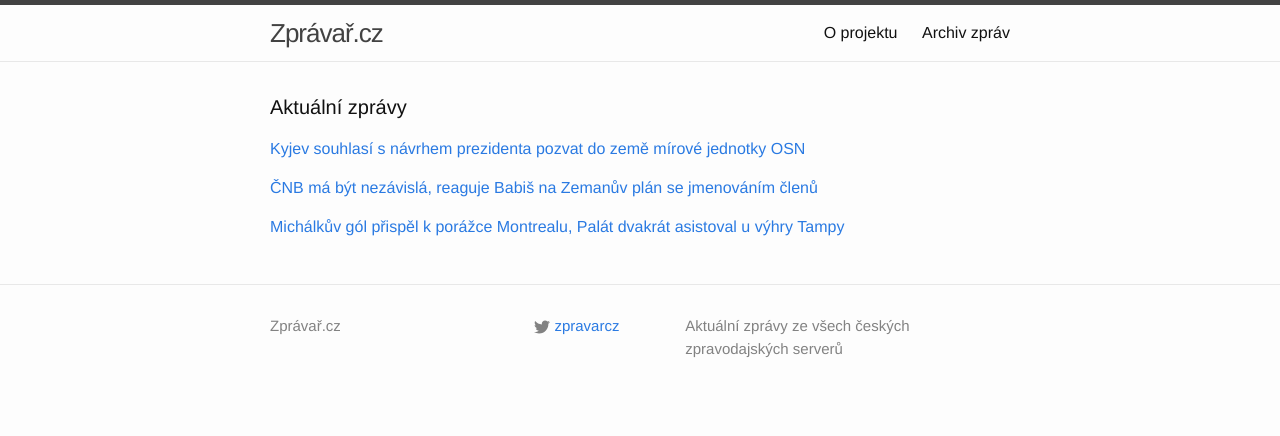
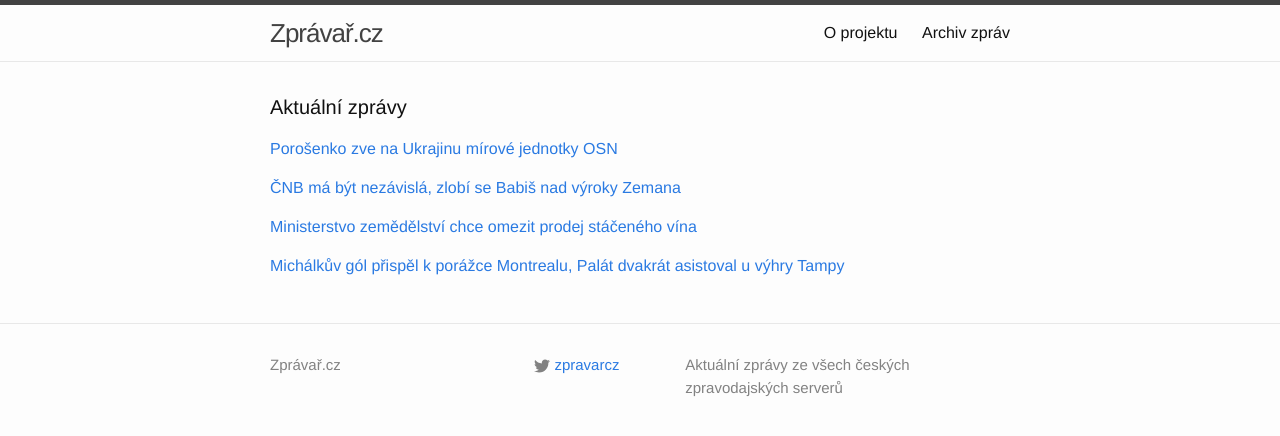
Before and after one commit to adliska/zpravar, a Jekyll site: the page built from index.html, in a window 1280 px wide. Shown: the top 436 px of the page. Built offline with Jekyll 4.4.1, drawn with Linux system fonts in a browser that asks for light colours.

Commit message:
zpravar news update

```diff
--- a/index.html
+++ b/index.html
@@ -5,26 +5,36 @@ layout: default
 <div class="home">
     <h1 class="page-heading">Aktuální zprávy</h1>
 
-<p><a href="javascript:;" onclick="toggle_visibility('zpravy0')">Kyjev souhlasí s návrhem prezidenta pozvat do země mírové jednotky OSN</a></p>
+<p><a href="javascript:;" onclick="toggle_visibility('zpravy0')">Porošenko zve na Ukrajinu mírové jednotky OSN</a></p>
 <div id="zpravy0" style="display:none">
 <ul>
+<li><a href=http://www.tyden.cz/rubriky/zahranici/rusko-a-okoli/porosenko-zve-na-ukrajinu-mirove-jednotky-osn_333859.html>Porošenko zve na Ukrajinu mírové jednotky OSN - www.tyden.cz</a></li>
+<li><a href=http://zpravy.e15.cz/zahranicni/udalosti/ukrajinska-bezpecnostni-rada-schvalila-pozvani-mirovych-jednotek-1164571>Ukrajinská bezpečnostní rada schválila pozvání mírových jednotek - zpravy.e15.cz</a></li>
+<li><a href=http://echo24.cz/a/wEqpg>Ukrajina chce pozvat do země mezinárodní mírové jednotky - echo24.cz</a></li>
 <li><a href=http://zpravy.idnes.cz/mirove-jednotky-osn-na-ukrajinu-daf-/zahranicni.aspx?c=A150219_074224_zahranicni_skr>Kyjev souhlasí s návrhem prezidenta pozvat do země mírové jednotky OSN - zpravy.idnes.cz</a></li>
 <li><a href=http://www.ceskatelevize.cz/ct24/svet/302176-ukrajina-chce-pozadat-osn-o-modre-prilby/>Ukrajina chce požádat OSN o modré přilby - www.ceskatelevize.cz</a></li>
 <li><a href=http://zahranicni.ihned.cz/c1-63557540-ukrajinska-rada-vyslysela-porosenka-schvalila-pozvani-mirovych-jednotek>Ukrajinská rada vyslyšela Porošenka, schválila pozvání mírových jednotek - zahranicni.ihned.cz</a></li>
-<li><a href=http://zpravy.aktualne.cz/zahranici/zive-ctvrtek-19-unora-ukrajina-rusko-separatiste/r~03ea49ccb14111e490f70025900fea04/>Živě:  Ukrajina zve do země mezinárodní mírové jednotky - zpravy.aktualne.cz</a></li>
 <li><a href=http://www.ceskenoviny.cz/zpravy/zpravy/ukrajinska-bezpecnostni-rada-schvalila-pozvani-mirovych-jednotek/1183134>Ukrajinská bezpečnostní rada schválila pozvání mírových jednotek - www.ceskenoviny.cz</a></li>
 <li><a href=http://www.ceskatelevize.cz/ct24/svet/302176-ukrajina-pozada-osn-o-modre-prilby/>Ukrajina požádá OSN o modré přilby - www.ceskatelevize.cz</a></li>
 </ul>
-</div><p><a href="javascript:;" onclick="toggle_visibility('zpravy1')">ČNB má být nezávislá, reaguje Babiš na Zemanův plán se jmenováním členů</a></p>
+</div><p><a href="javascript:;" onclick="toggle_visibility('zpravy1')">ČNB má být nezávislá, zlobí se Babiš nad výroky Zemana</a></p>
 <div id="zpravy1" style="display:none">
 <ul>
+<li><a href=http://www.tyden.cz/rubriky/domaci/politika/cnb-ma-byt-nezavisla-zlobi-se-babis-nad-vyroky-zemana_333858.html>ČNB má být nezávislá, zlobí se Babiš nad výroky Zemana - www.tyden.cz</a></li>
 <li><a href=http://ekonomika.idnes.cz/ceska-narodni-banka-zeman-jmenuje-cleny-babis-fnf-/ekonomika.aspx?c=A150219_073018_ekonomika_skr>ČNB má být nezávislá, reaguje Babiš na Zemanův plán se jmenováním členů - ekonomika.idnes.cz</a></li>
 <li><a href=http://www.denik.cz/ekonomika/ceska-narodni-banka-musi-byt-nezavisla-nesouhlasi-babis-se-zemanem-20150219.html>Česká národní banka musí být nezávislá, nesouhlasí Babiš se Zemanem - www.denik.cz</a></li>
 <li><a href=http://zpravy.aktualne.cz/ekonomika/babis-kritizuje-zemana-kvuli-jmenovani-lidi-do-cnb/r~17911fb4b7f911e49fc3002590604f2e/>Babiš kritizuje Zemana kvůli jmenování lidí do ČNB - zpravy.aktualne.cz</a></li>
 <li><a href=http://www.financninoviny.cz/zpravodajstvi/zpravy/cnb-ma-byt-nezavisla-reaguje-babis-na-vyroky-zemana/1183109>ČNB má být nezávislá, reaguje Babiš na výroky Zemana - www.financninoviny.cz</a></li>
 </ul>
-</div><p><a href="javascript:;" onclick="toggle_visibility('zpravy2')">Michálkův gól přispěl k porážce Montrealu, Palát dvakrát asistoval u výhry Tampy</a></p>
+</div><p><a href="javascript:;" onclick="toggle_visibility('zpravy2')">Ministerstvo zemědělství chce omezit prodej stáčeného vína</a></p>
 <div id="zpravy2" style="display:none">
+<ul>
+<li><a href=http://www.financninoviny.cz/zpravodajstvi/zpravy/ministerstvo-zemedelstvi-chce-omezit-prodej-staceneho-vina/1183150>Ministerstvo zemědělství chce omezit prodej stáčeného vína - www.financninoviny.cz</a></li>
+<li><a href=http://ekonomika.idnes.cz/ministerstvo-chysta-zakaz-sudoveho-vina-fpx-/ekonomika.aspx?c=A150218_215148_ekonomika_fih>Stát chystá přísnou regulaci prodeje sudového vína - ekonomika.idnes.cz</a></li>
+<li><a href=http://ekonomika.idnes.cz/rozhovor-s-reditelem-vinarstvi-u-kaplicky-f2p-/ekonomika.aspx?c=A150218_144637_ekonomika_fih>Vinař ze Zaječí: Vinotéky potřebujeme, zákaz prodeje sudovek nás ohrozí - ekonomika.idnes.cz</a></li>
+</ul>
+</div><p><a href="javascript:;" onclick="toggle_visibility('zpravy3')">Michálkův gól přispěl k porážce Montrealu, Palát dvakrát asistoval u výhry Tampy</a></p>
+<div id="zpravy3" style="display:none">
 <ul>
 <li><a href=http://www.denik.cz/hokej/michalek-a-palat-si-pripsali-v-nhl-po-dvou-kanadskych-bodech-20150219.html>Michálkův gól přispěl k porážce Montrealu, Palát dvakrát asistoval u výhry Tampy - www.denik.cz</a></li>
 <li><a href=http://sport.aktualne.cz/michalek-s-palatem-zarili-a-jejich-tymy-v-nhl-vyhravaly/r~f35270ecb7fa11e49f60002590604f2e/>Michálek s Palátem zářili a jejich týmy v NHL vyhrávaly - sport.aktualne.cz</a></li>
```
